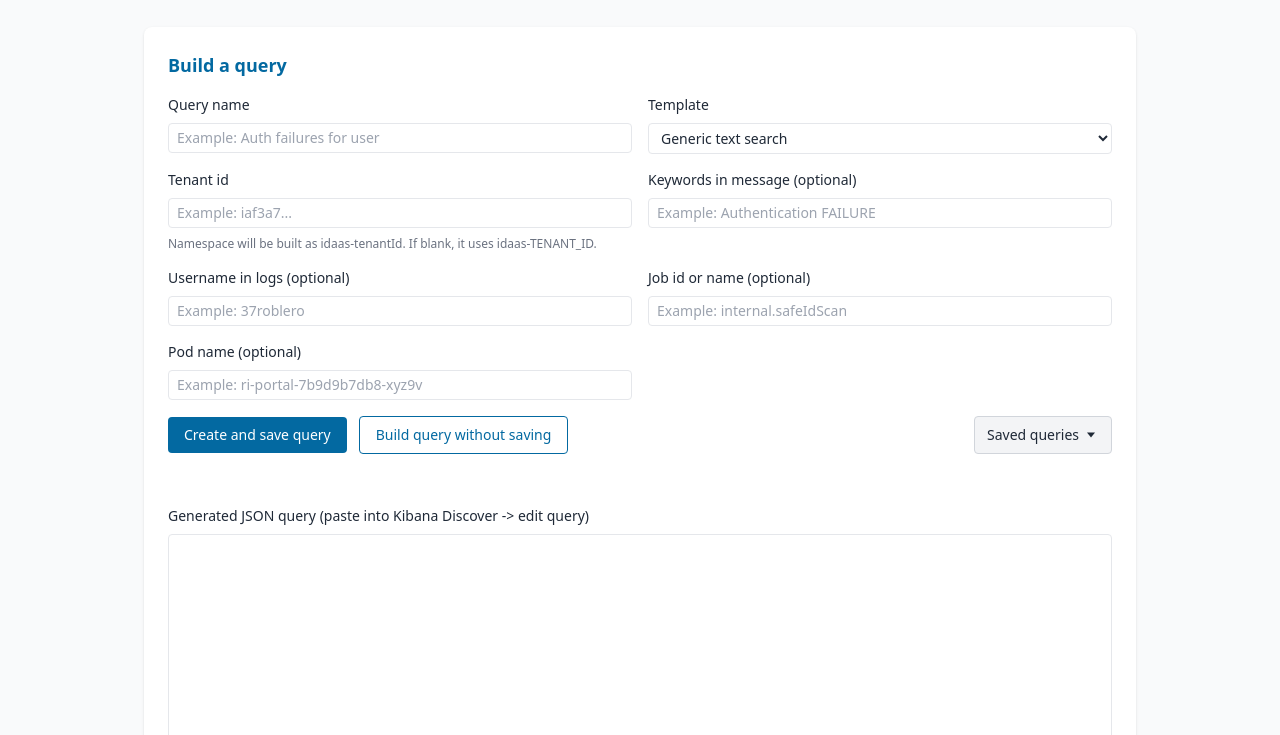
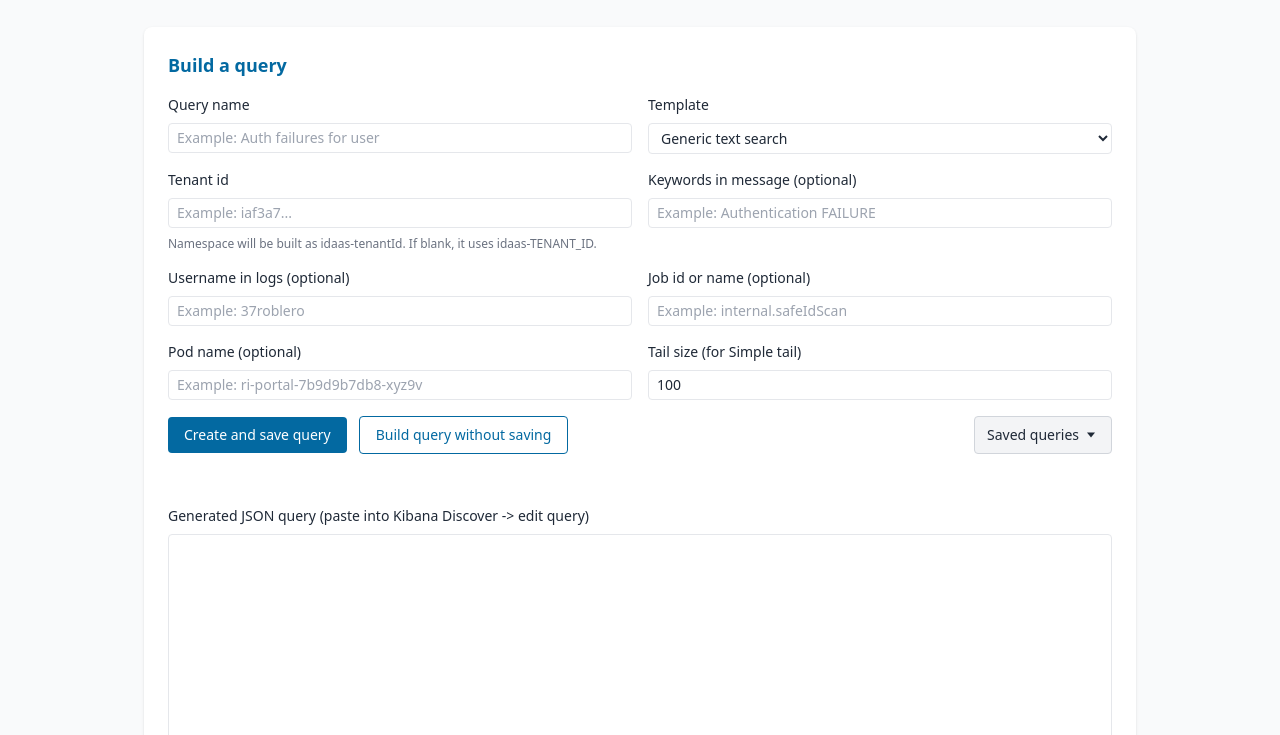
Before and after one commit to Ri-docs/kibana, a plain HTML site: page index.html in a window 1280 px wide. Shown: the part 65-800 px from the top of the page. Drawn offline with nearby package versions, Linux system fonts and the light colour scheme.

Commit message:
Add tail size input for Simple tail logs
Added input for tail size to control log output.

```diff
--- a/index.html
+++ b/index.html
@@ -54,6 +54,7 @@
             <option value="audit">Audit object changes</option>
             <option value="job">Job logs by job id</option>
             <option value="pod">Search by pod name</option>
+            <option value="tail">Simple tail of recent logs</option>
           </select>
         </div>
 
@@ -120,6 +121,19 @@
           />
         </div>
 
+        <div class="space-y-2">
+          <label class="block font-medium" for="tailSizeInput">
+            Tail size (for Simple tail)
+          </label>
+          <input
+            id="tailSizeInput"
+            type="number"
+            min="1"
+            step="1"
+            class="w-full border rounded px-2 py-1"
+            value="100"
+          />
+        </div>
       </div>
 
       <div class="flex flex-col sm:flex-row items-start sm:items-center gap-3 mt-2">
@@ -179,6 +193,7 @@
         <li>Generic text search uses your Keywords in message with match_phrase on message.</li>
         <li>Auth failures and success use a fixed phrase and optionally add the username as a match on message.</li>
         <li>Job logs uses clusteredJob_id set to the Job id or name you enter.</li>
+        <li>Simple tail builds a query with size and sort by @timestamp desc.</li>
       </ul>
     </section>
   </main>
```
